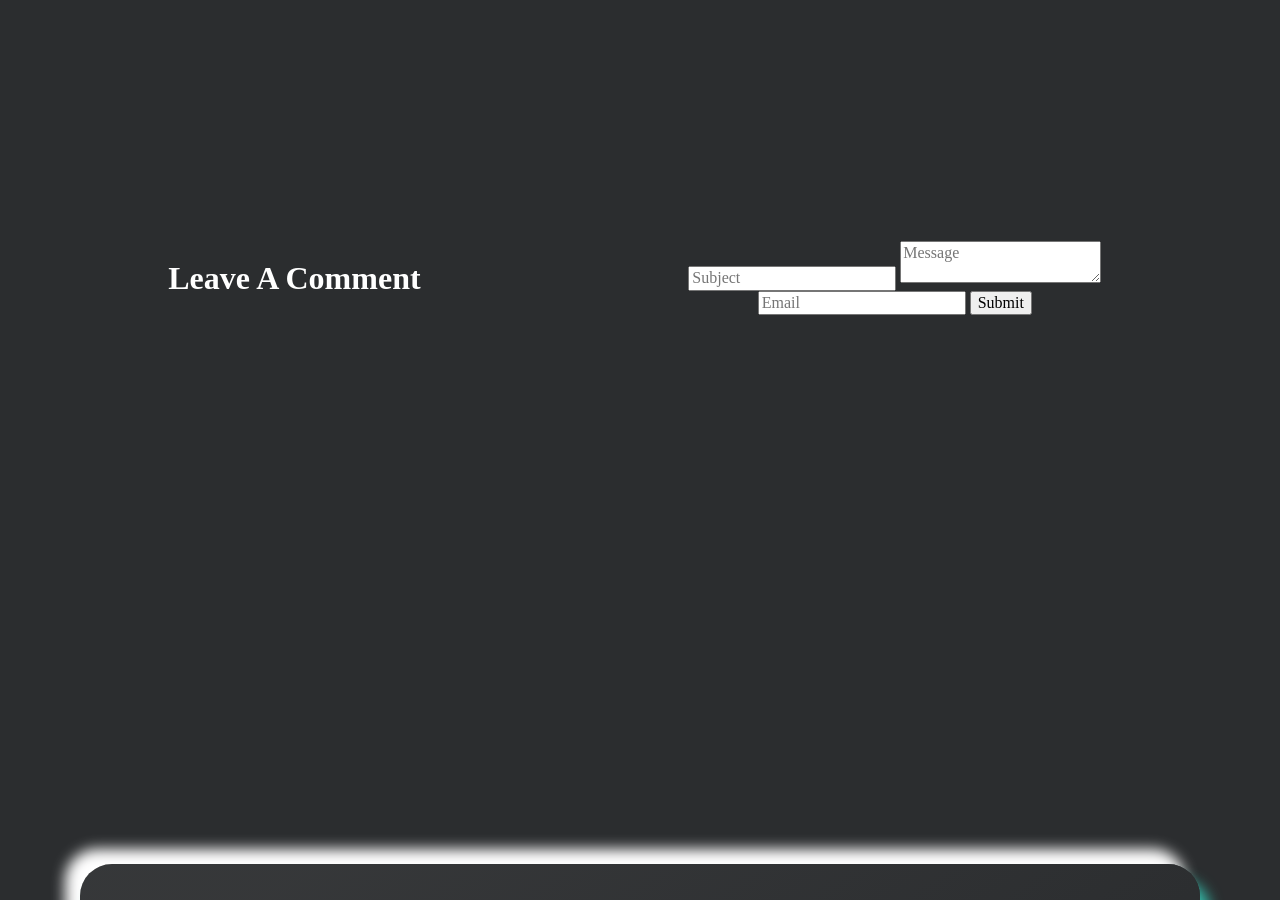
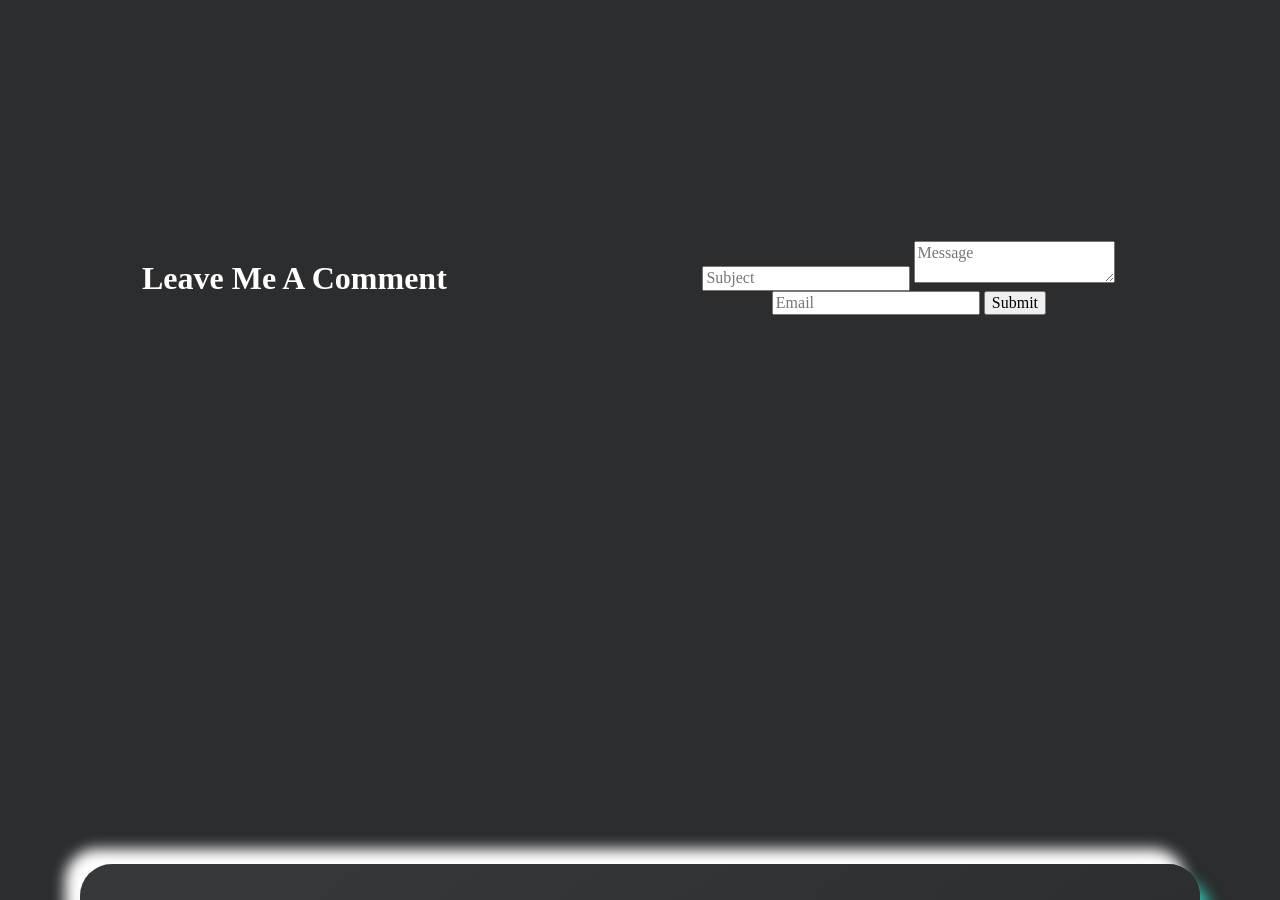
Before and after one commit to MichaelHDesigns/contact, a Jekyll site: the page built from index.html, in a window 1280 px wide and 900 px high, scrolled down 1176 px. Built offline with Jekyll 4.4.1, drawn with Linux system fonts in a browser that asks for light colours.

Commit message:
Update landing-page.html

```diff
--- a/_includes/landing-page.html
+++ b/_includes/landing-page.html
@@ -95,7 +95,7 @@
 
 <div class="container">
   <div class="projects-wrapper">
-    <h1 class="title">Leave A Comment</h1>
+    <h1 class="title">Leave Me A Comment</h1>
     <form action="https://submit-form.com/8ZJKP6gfn8RZPmnyq0Lja" target="_self" style="text-align: center">
   <input type="hidden" name="_redirect" value="https://michaelhdesigns.github.io/contact">
    <!-- All elements must have a name attribute -->
```
